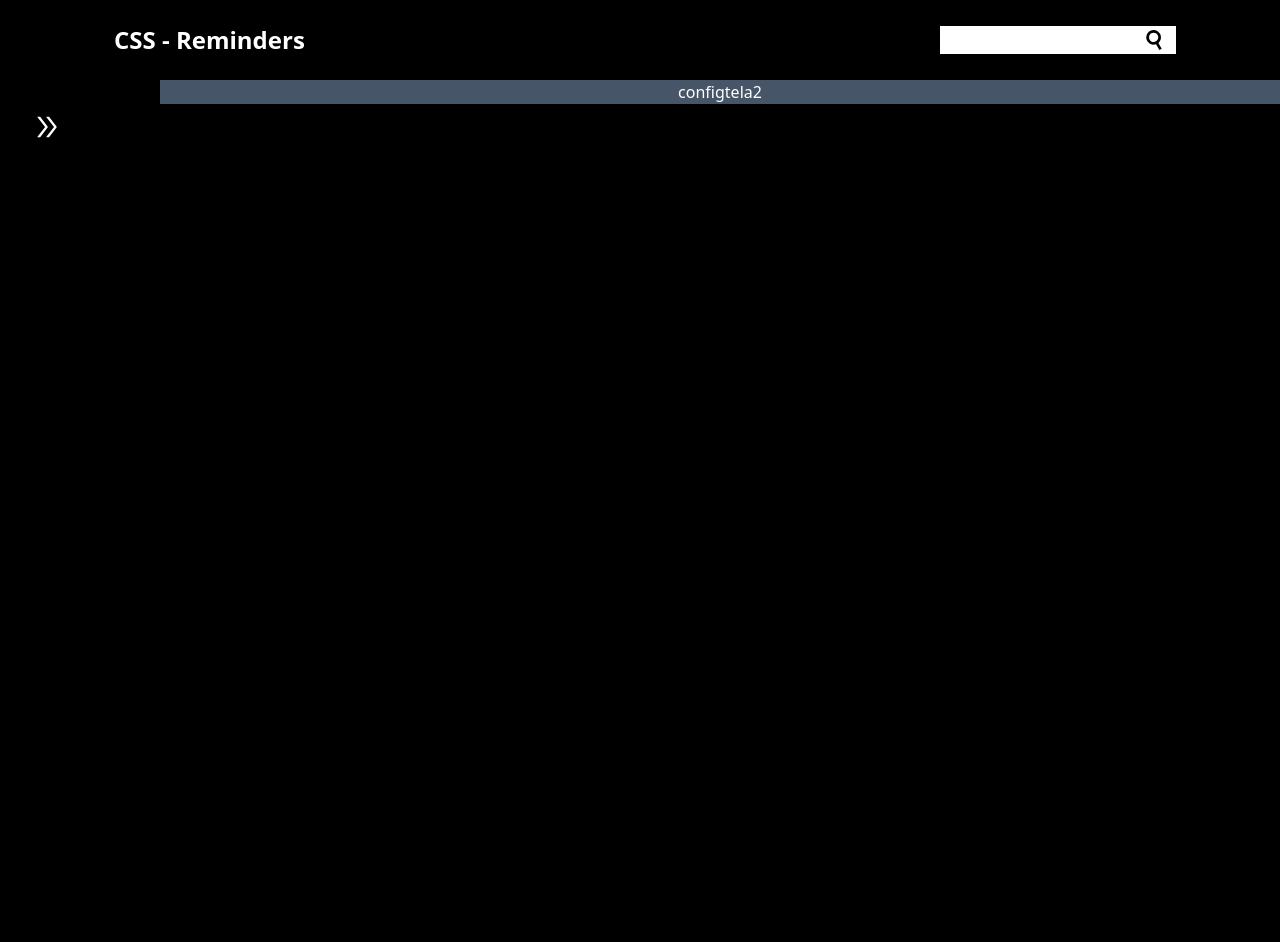
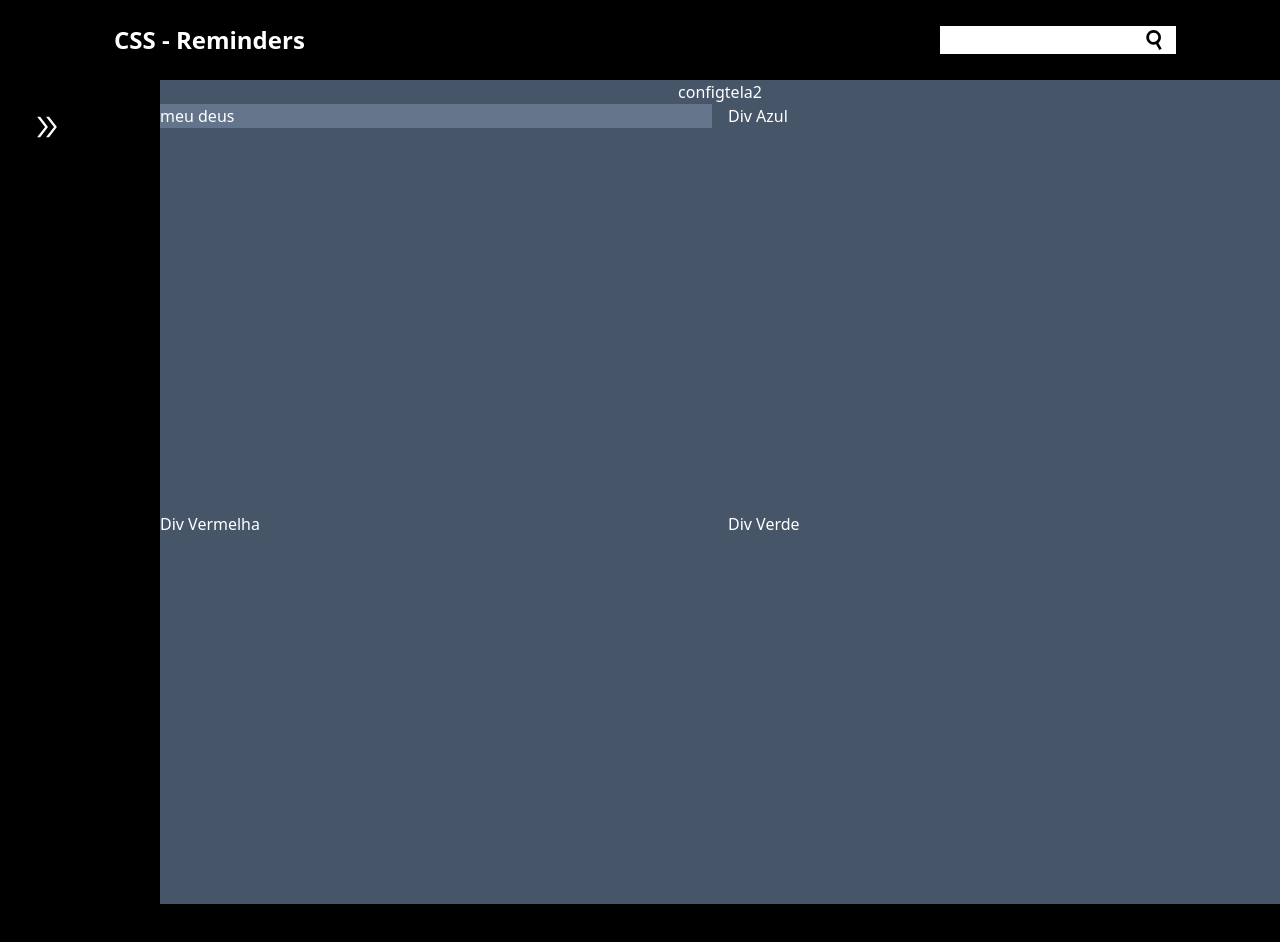
Before and after one commit to pedrosavio99/css, a React (Create React App) app: page /test_tela in a window 1280 px wide. Shown: the top 942 px of the page. Built offline with nearby package versions, Linux system fonts and the light colour scheme.

Commit message:
funcinou olha so

```diff
--- a/src/App.js
+++ b/src/App.js
@@ -4,6 +4,7 @@ import Home from "./pages";
 import OdontologiaPage from "./pages/Odontologia";
 import MyfistAnimationPage from "./pages/myFirstAnimation";
 import Telaconfig from "./pages/telacofiguravel/index";
+
 
 
 function App() {
--- a/src/pages/telacofiguravel/index.jsx
+++ b/src/pages/telacofiguravel/index.jsx
@@ -10,6 +10,8 @@ import Navbar from "../../components/Navbar";
 import Sidebar from "../../components/Sidebar";
 import IndexPage from "../../components/indexPage";
 import { Blackdiv } from "../../components/utils/backgrounds";
+
+import TelaColorida from "./telacolorida";
 
 
 const PageStyle = styled.div`
@@ -82,6 +84,8 @@ const Telaconfig = () => {
           <div className="left bg-slate-600">
             <h1> configtela2  </h1>
 
+            <TelaColorida />
+
           </div>
 
         </PageStyle>
--- /dev/null
+++ b/src/pages/telacofiguravel/telacolorida.jsx
@@ -0,0 +1,52 @@
+import React, { useState } from 'react';
+
+function TelaColorida() {
+  const [cores, setCores] = useState([
+    { cor: 'yellow', conteudo: <div className='bg-slate-500'>meu deus</div> },
+    { cor: 'blue', conteudo: 'Div Azul' },
+    { cor: 'red', conteudo: 'Div Vermelha' },
+    { cor: 'green', conteudo: 'Div Verde' },
+  ]);
+
+  const handleDragStart = (event, index) => {
+    event.dataTransfer.setData('index', index);
+  };
+
+  const handleDragOver = (event) => {
+    event.preventDefault();
+  };
+
+  const handleDrop = (event, targetIndex) => {
+    const startIndex = event.dataTransfer.getData('index');
+    const coresAtualizadas = Array.from(cores);
+
+    const [removed] = coresAtualizadas.splice(startIndex, 1);
+    coresAtualizadas.splice(targetIndex, 0, removed);
+
+    setCores(coresAtualizadas);
+  };
+
+  return (
+    <div className="grid grid-cols-2 grid-rows-2 gap-4 h-screen">
+      {cores.map((item, index) => (
+        <div
+          key={item.cor}
+          className={`bg-${item.cor}-500`}
+          draggable
+          onDragStart={(event) => handleDragStart(event, index)}
+          onDragOver={handleDragOver}
+          onDrop={(event) => handleDrop(event, index)}
+          style={{
+            width: '100%',
+            height: '100%',
+            cursor: 'move',
+          }}
+        >
+          {item.conteudo}
+        </div>
+      ))}
+    </div>
+  );
+}
+
+export default TelaColorida;
```
